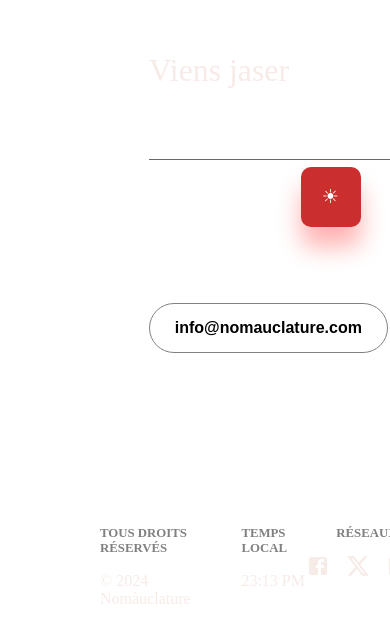
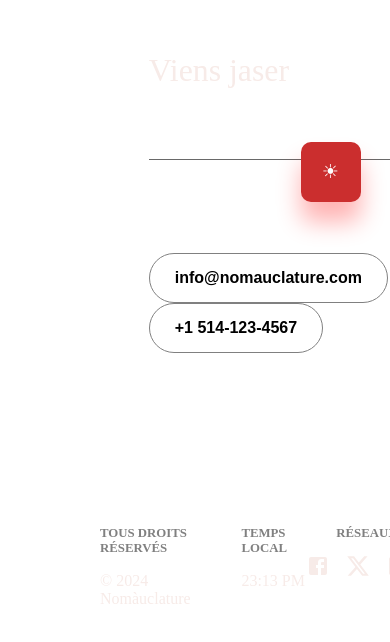
Before and after one commit to Orchydae/nomauclature, a React (Vite) app: page / in a window 390 px wide. Shown: the part 3334-3976 px from the top of the page. Built offline with nearby package versions, Linux system fonts and the light colour scheme; a web font is replaced by a local one.

Commit message:
FEAT: Add phone button to footer for direct call functionality

```diff
--- a/src/components/shared/footer/Footer.module.css
+++ b/src/components/shared/footer/Footer.module.css
@@ -63,6 +63,24 @@
         transform: scale(1.25);
         cursor: pointer;
       }
+
+      .phoneBtn {
+        background: white;
+        color: black;
+        border: 1px solid gray;
+        border-radius: 25px;
+
+        font-size: 1em;
+        font-weight: 600;
+        height: 50px;
+        padding: 0 25px;
+      }
+
+      .phoneBtn:hover {
+        color: var(--primary-color);
+        transform: scale(1.25);
+        cursor: pointer;
+      }
     }
   }
 
--- a/src/components/shared/footer/Footer.tsx
+++ b/src/components/shared/footer/Footer.tsx
@@ -26,6 +26,10 @@ function Footer() {
     const handleEmailClick = () => {
         window.location.href = "mailto:info@nomauclature.com";
     };
+
+    const handlePhoneClick = () => {
+        window.location.href = "tel:+15141234567";
+    }
 
     const socialMediaHandler = (platform: any) => {
         switch (platform) {
@@ -117,6 +121,7 @@ function Footer() {
                         <button className={styles.emailBtn} onClick={handleEmailClick}>
                             info@nomauclature.com
                         </button>
+                        <button className={styles.phoneBtn} onClick={handlePhoneClick}>+1 514-123-4567</button>
                     </div>
                 </div>
 
```
